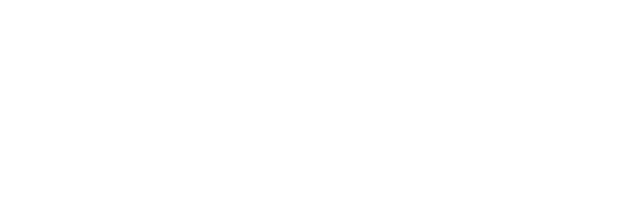
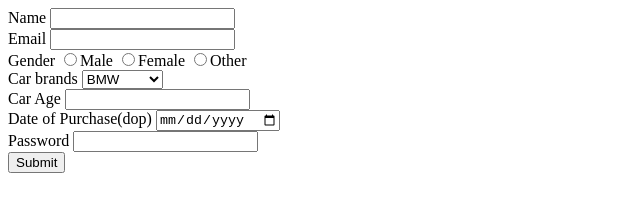
Before and after one commit to acciojob/car-insurance-form-Rathin21, a website: page main.html in a window 1280 px wide. Shown: the whole page, without its empty margins (0-640 px from the left). Drawn offline with Linux system fonts and the light colour scheme.

Commit message:
created a submission

```diff
--- a/main.html
+++ b/main.html
@@ -8,6 +8,36 @@
 
 <body>
 	<!-- the entire body must be written by student -->
+	<form method="post">
+		<label for="name">Name</label>
+		<input type="text" id="name">
+		<br>
+		<label for="email">Email</label>
+		<input type="email" id="email">
+		<br>
+		<label for="gender">Gender</label>
+		<input type="radio" name="gender" value="male">Male
+		<input type="radio" name="gender" value="female">Female
+		<input type="radio" name="gender" value="other">Other
+		<br>
+		<label for="cars">Car brands</label>
+		<select id="cars">
+			<option value="BMW">BMW</option>
+			<option value="Audi">Audi</option>
+			<option value="Mercedez">Mercedez</option>
+		</select>
+		<br>
+		<label for="carage">Car Age</label>
+		<input type="number" id="carage">
+		<br>
+		<label for="dop">Date of Purchase(dop)</label>
+		<input type="date" id="dop">
+		<br>
+		<label for="password">Password</label>
+		<input type="password" id="password">
+		<br>
+		<button type="submit">Submit</button>
+	</form>
     <script type="text/javascript" src="./script.js">
 </script>
 
```
